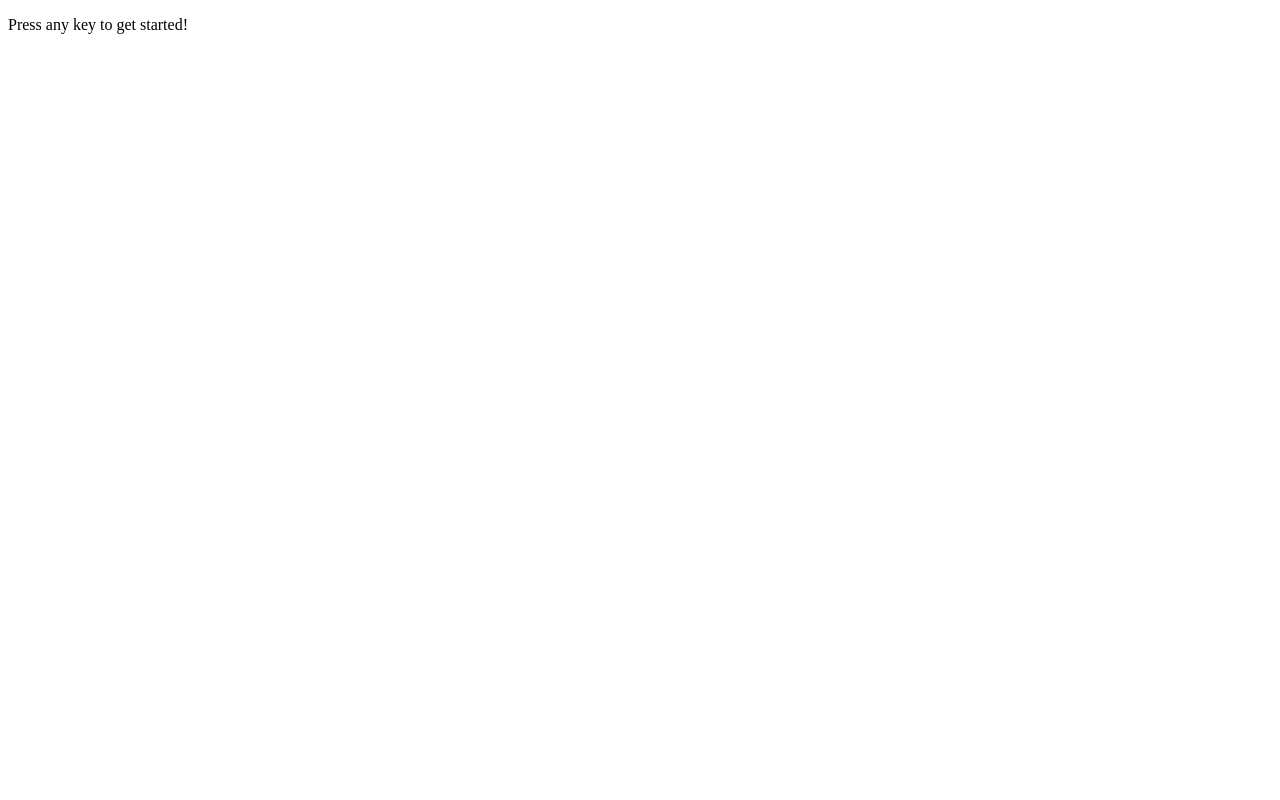
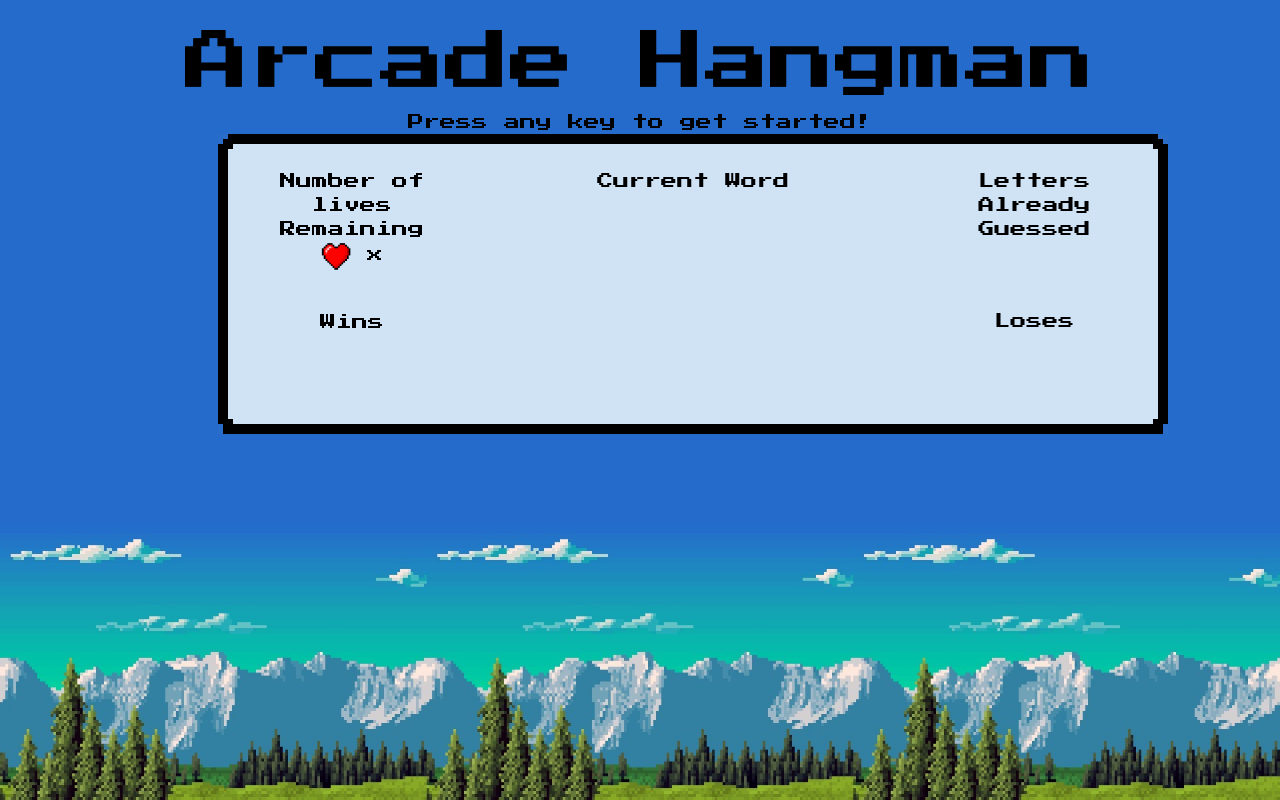
Before and after one commit to chrisyforshort/Hangman-Game, a plain HTML site: page index.html in a window 1280 px wide. Drawn offline with nearby package versions, Linux system fonts and the light colour scheme.

```diff
--- a/assets/css/reset.css
+++ b/assets/css/reset.css
@@ -0,0 +1,48 @@
+/* http://meyerweb.com/eric/tools/css/reset/
+   v2.0 | 20110126
+   License: none (public domain)
+*/
+
+html, body, div, span, applet, object, iframe,
+h1, h2, h3, h4, h5, h6, p, blockquote, pre,
+a, abbr, acronym, address, big, cite, code,
+del, dfn, em, img, ins, kbd, q, s, samp,
+small, strike, strong, sub, sup, tt, var,
+b, u, i, center,
+dl, dt, dd, ol, ul, li,
+fieldset, form, label, legend,
+table, caption, tbody, tfoot, thead, tr, th, td,
+article, aside, canvas, details, embed,
+figure, figcaption, footer, header, hgroup,
+menu, nav, output, ruby, section, summary,
+time, mark, audio, video {
+	margin: 0;
+	padding: 0;
+	border: 0;
+	font-size: 100%;
+	font: inherit;
+	vertical-align: baseline;
+}
+/* HTML5 display-role reset for older browsers */
+article, aside, details, figcaption, figure,
+footer, header, hgroup, menu, nav, section {
+	display: block;
+}
+body {
+	line-height: 1;
+}
+ol, ul {
+	list-style: none;
+}
+blockquote, q {
+	quotes: none;
+}
+blockquote:before, blockquote:after,
+q:before, q:after {
+	content: '';
+	content: none;
+}
+table {
+	border-collapse: collapse;
+	border-spacing: 0;
+}
--- a/assets/css/style.css
+++ b/assets/css/style.css
@@ -0,0 +1,126 @@
+@import url('https://fonts.googleapis.com/css?family=Press+Start+2P');
+@import url('https://maxcdn.bootstrapcdn.com/bootstrap/4.0.0/css/bootstrap.min.css');
+
+
+
+body {
+    font-family: 'Press Start 2P';
+    text-align: center;
+    color:black;
+}
+
+p {
+    margin-bottom: 0;
+}
+
+.bg {
+    position: absolute;
+    top: 0px;
+    left: 0px;
+    width: 100%;
+    z-index: -1;
+    background-repeat: no-repeat;
+    background-size: cover;
+    bottom: 0px;
+    overflow: scroll;
+    height: 100%;
+    background-position: center;
+}
+
+.header {
+    font-size: 65px;
+    text-align: center;
+}
+
+.section {
+    width:950px;
+    height: 300px;
+    border: 10px solid;
+    position: relative;
+    background:  #cfe3f5;
+}
+
+#game {
+    display: block;
+    padding: 25px;
+    overflow: hidden;
+}
+
+.corner{
+    width:15px;
+    position:absolute;
+    z-index: 9;
+}
+
+.tl {
+    top: -10px;
+    left: -10px;
+}
+.tr {
+    top: -10px;
+    right: -10px;
+}
+.bl {
+    bottom: -10px;
+    left: -10px;
+}
+.br {
+    bottom: -10px;
+    right: -10px;
+}
+
+.corner .a{
+    width: 5px;
+    height: 10px;
+    float: left;
+    display: block;
+    background: #2a6dc8;
+}
+
+.corner .b{
+    width: 5px;
+    height: 5px;
+    float: left;
+    display: block;
+    background: #2a6dc8;
+}
+
+.corner .c{
+    width: 10px;
+    height: 10px;
+    float: left;
+    display: block;
+    background: black;
+}
+
+.tr .a, .tr .b,
+.tr .c, .br .a,
+.br .b, .br .c{
+    float: right;
+}
+.bl .a,
+.br .a{
+    border-top: 5px solid black;
+}
+
+#heartpng {
+    width: 30px;
+    height: 30px;
+}
+
+.guesses {
+    overflow: hidden;
+    position: absolute;
+    float: left;
+    height: 50px;
+    width: 200px;
+    word-wrap: break-word;
+}
+
+#windiv {
+    margin-top: 15px;
+}
+
+#lossdiv {
+    margin-top: 20px;
+}
--- a/assets/javascript/game.js
+++ b/assets/javascript/game.js
@@ -0,0 +1,75 @@
+var script = document.createElement('script');
+script.src = 'http://code.jquery.com/jquery-1.11.0.min.js';
+script.type = 'text/javascript';
+document.getElementsByTagName('head')[0].appendChild(script);
+
+
+// Capture those choices
+// Compare choices for correct letter or not
+// Display the Results to the User -->
+
+
+
+var options = ['a','b','c','d','e','f','g','h','i','j','k','l','m','n','o','p','q','r','s','t','u','v','w','x','y','z'];
+var words = ['tapper', 'burger time', 'pacman','space invaders','tim'];
+var winCounter = 0;
+var losses = 0;
+var hearts = 6;
+var underScores = [];
+var wrongletter = [];
+var userGuesses = [];
+
+// $(document).ready(function(){
+// Computer to make a choice
+
+var computerChoice = words[Math.floor(Math.random()*words.length)];
+
+console.log(computerChoice);
+
+
+// // Create Underscore based on length of word
+var docunderscores = document.getElementsByClassName('underscores');
+
+
+var generateUnderscore = () => {
+    for(var i = 0; i< computerChoice.length; i++) {
+        underScores.push('_');
+        generateUnderscore.innerHTML;
+    }
+    // return underScore;
+}
+
+console.log(generateUnderscore());
+
+// // <!-- I need the User to Make a Choice
+var docwrongletter = document.getElementsByClassName('guesses');
+
+document.addEventListener('keypress', (event) => {
+    var keyword = String.fromCharCode(event.keyCode);
+// if user guess is right
+    if(computerChoice.indexOf(keyword)> -1) {
+        console.log(true);
+        underScores[computerChoice.indexOf(keyword)] = keyword;
+        docunderscores[0].innerHTML = underScores.join(' ');
+        if (keyword.indexOf(keyword[computerChoice]) !== keyword.lastIndexOf(keyword[computerChoice])){
+            return false;
+        }
+        if(underScores.join('') == computerChoice) {
+            winCounter++;
+            document.getElementById("winCounter").innerHTML = winCounter ;
+        }
+    }
+    else {
+        wrongletter.push(keyword);
+        docwrongletter[0].innerHTML = wrongletter;
+        hearts--;
+
+        document.getElementById("lives").innerHTML = hearts;
+        if (hearts == 0) {
+            losses++;
+            document.getElementById("lossCounter").innerHTML = losses;
+        }
+    }
+
+});
+// });
--- a/index.html
+++ b/index.html
@@ -5,10 +5,100 @@
     <meta name="viewport" content="width=device-width, initial-scale=1.0">
     <meta http-equiv="X-UA-Compatible" content="ie=edge">
     <title>Arcade Hangman</title>
+    <link rel="stylesheet" href="./assets/css/style.css">
+    <!-- <link rel="stylesheet" href="./assets/css/reset.css"> -->
 </head>
 <body>
-    <div id="game">
+<img class="bg" src="./assets/images/345824-popular-8-bit-background-1920x1080-desktop.jpg">
+<br>
+<h1 class="header">Arcade Hangman</h1>
+<div class="row">
+    <div class="col">
         <p>Press any key to get started!</p>
-    </div>
+    </div class="col">
+</div class="row">
+<div class="row">
+    <div class="col-sm-2"></div class="col-sm-2">
+    <div class="col-md-8">
+        <div class="section">
+            <div class="corner tl">
+                <div class="a"></div>
+                <div class="b"></div>
+                <div class="c"></div>
+            </div>
+            <div class="corner tr">
+                    <div class="a"></div>
+                    <div class="b"></div>
+                    <div class="c"></div>
+            </div>
+
+            <div id="game">
+                <div class="row">
+                    <div class="col-sm-3 ">
+                        <div>
+                            <p>Number of lives Remaining</p>
+                            <img id="heartpng" src="./assets/images/8bitheart.png">
+                            <span>x </span>
+                            <span id="lives"></span>
+                            <br>
+                            <div id=windiv>
+                                <p>
+                                    <br>
+                                    Wins
+                                    <br>
+                                    <span id=winCounter></span>
+                                    </p>
+                            </div>
+                        </div>
+                    </div>
+                    <div class="col-sm-6">
+                        <p>Current Word</p>
+                        <div class='underscores'></div>
+                    </div>
+                    <div class="col-sm-3">
+                        <div>
+                            <p>Letters Already Guessed</p>
+                            <div class="guesses"></div>
+                            <br>
+                            <div id=lossdiv>
+                                <br>
+                                <p>Loses</p>
+                                <span id=lossCounter></span>
+                            </div>
+                        </div>
+                    </div>
+                </div>
+
+
+            </div>
+
+            <div class="corner bl">
+                    <div class="a"></div>
+                    <div class="c"></div>
+                    <div class="b"></div>
+                </div>
+                <div class="corner br">
+                        <div class="a"></div>
+                        <div class="c"></div>
+                        <div class="b"></div>
+                </div>
+        </div>
+    </div class="col-sm-8">
+    <div class="col-sm-2"></div class="col-sm-2">
+</row>
+<row>
+        <col-md-2></col-md-2>
+        <col-md-8>
+            <div id="pics">
+
+            </div>
+        </col-md-8>
+        <col-md-2></col-md-2>
+    </row>
+
+
+
 </body>
+<script src="./assets/javascript/game.js"></script>
+
 </html>
```
Also changed, not shown: assets/images/8bitheart.png (added).
